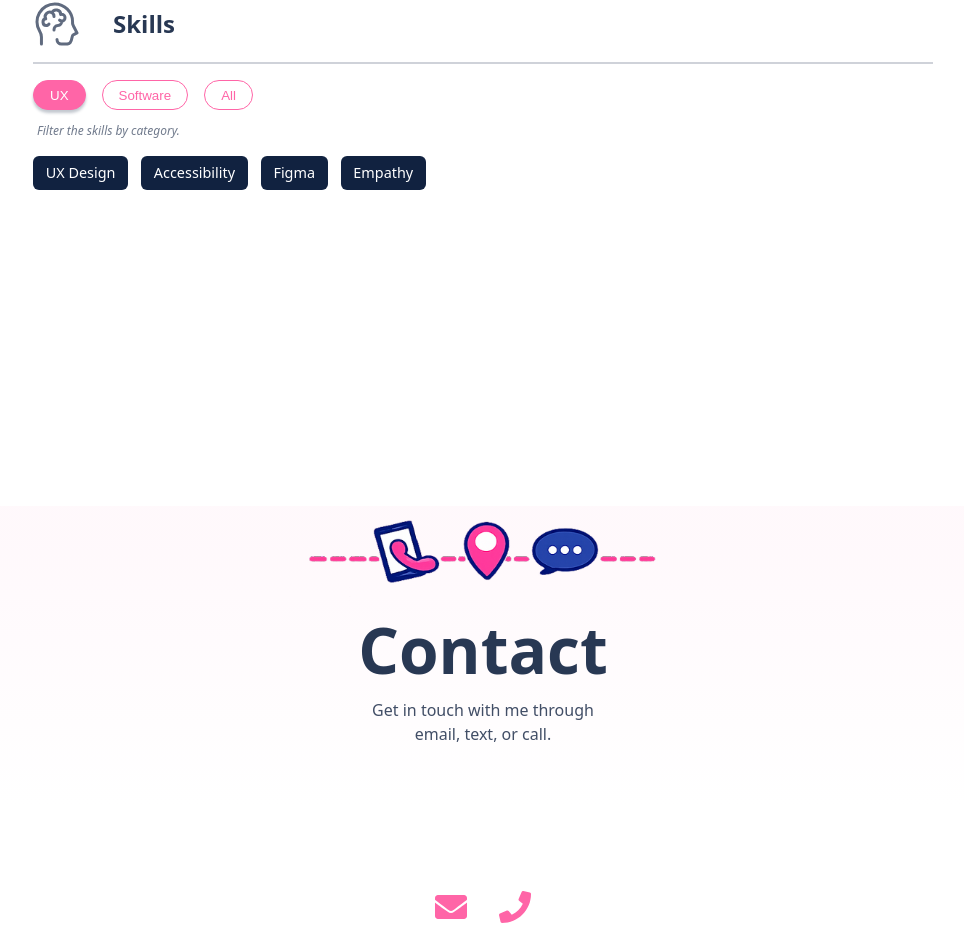
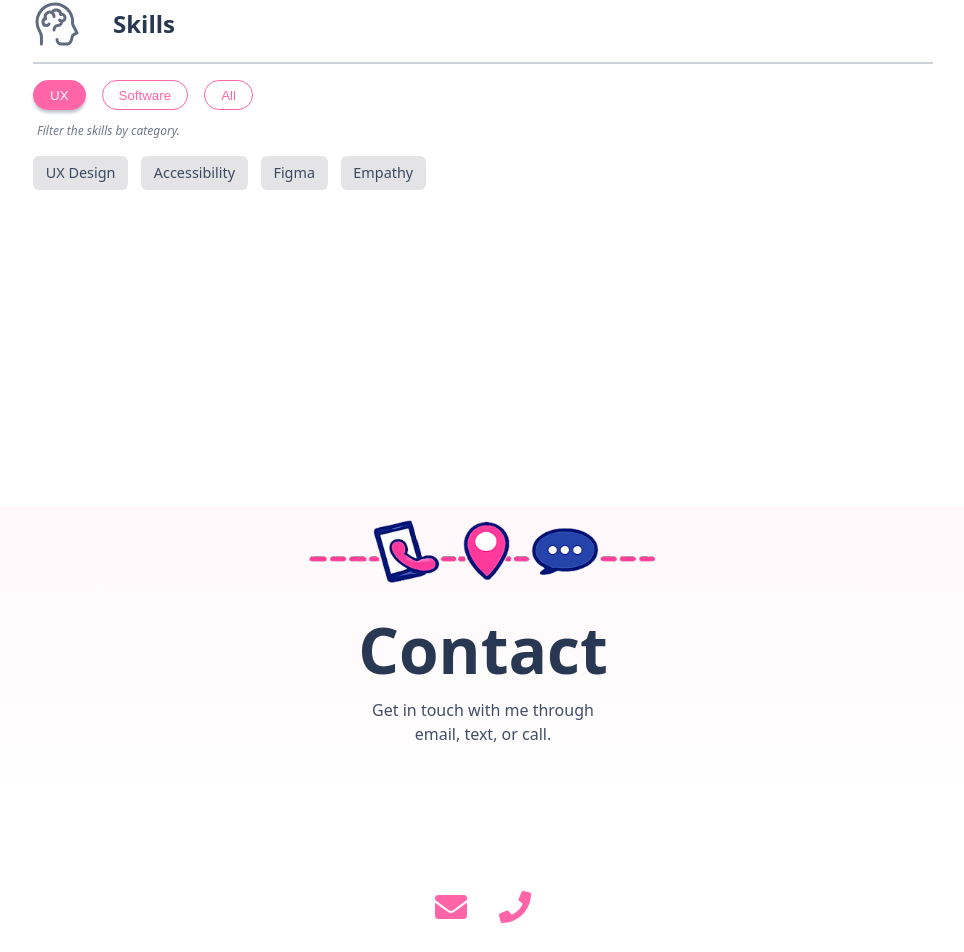
Before and after one commit to lioness3/ux_portfolio_26, a React (Vite) app: page / in a window 1280 px wide. Shown: the part 9863-10815 px from the top of the page, without its empty margins (157-1121 px from the left). Built offline with nearby package versions, Linux system fonts and the light colour scheme.

Commit message:
fix skills layout:

```diff
--- a/src/styles/sections/Resume.css
+++ b/src/styles/sections/Resume.css
@@ -98,8 +98,8 @@
 }
 
 .skills-list li {
-  background: var(--secondary);
-  color: white;
+  background: var(--medGrey);
+  color: var(--text-80);
   padding: 0.4rem 0.8rem;
   border-radius: 6px;
   font-size: 0.9rem;
```
